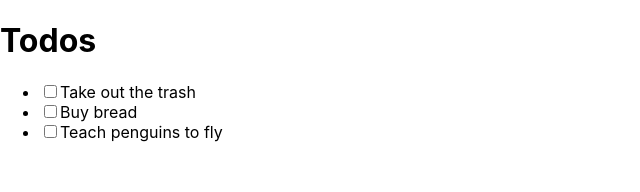
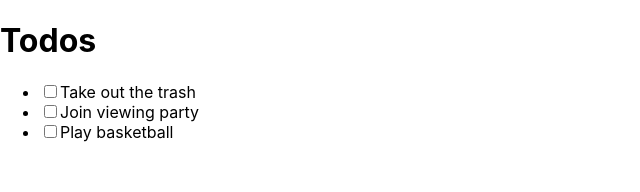
Before and after one commit to Maduro29/todo2, a React (Create React App) app: page / in a window 1280 px wide. Shown: the top 192 px of the page, without its empty margins (0-640 px from the left). Built offline with nearby package versions, Linux system fonts and the light colour scheme.

Commit message:
add data

```diff
--- a/src/App.js
+++ b/src/App.js
@@ -1,31 +1,40 @@
-import logo from './logo.svg';
 import './App.css';
 
 function App() {
+  let items = [
+    {
+      id: 1,
+      text: 'Take out the trash',
+      completed: false
+    },
+    {
+      id: 2,
+      text: 'Join viewing party',
+      completed: false
+    },
+    {
+      id: 3,
+      text: 'Play basketball',
+      completed: false
+    }
+  ]
+
   return (
     <div className="container">
       <div className="row">
         <div className="todolist">
           <h1>Todos</h1>
           <ul className="list-group list-group-flush">
-            <li className="list-group-item">
-              <div className="form-check">
-                <input className="form-check-input" type="checkbox" value="" id="todo-item-check-1" />
-                <label className="form-check-label" htmlFor="todo-item-check-1">Take out the trash</label>
-              </div>
-            </li>
-            <li className="list-group-item">
-              <div className="form-check">
-                <input className="form-check-input" type="checkbox" value="" id="todo-item-check-2" />
-                <label className="form-check-label" htmlFor="todo-item-check-2">Buy bread</label>
-              </div>
-            </li>
-            <li className="list-group-item">
-              <div className="form-check">
-                <input className="form-check-input" type="checkbox" value="" id="todo-item-check-3" />
-                <label className="form-check-label" htmlFor="todo-item-check-3">Teach penguins to fly</label>
-              </div>
-            </li>
+            {items.map(item =>
+              <li className="list-group-item">
+                <div className="form-check">
+                  <input className="form-check-input" type="checkbox" value="" id={`todo-item-check-${item.id}`} />
+                  <label className="form-check-label" htmlFor={`todo-item-check-${item.id}`}>
+                    {item.text}
+                  </label>
+                </div>
+              </li>
+            )}
           </ul>
         </div>
       </div>
```
Also changed, not shown: 1 other file (tests, documents, lock files or other folders).
